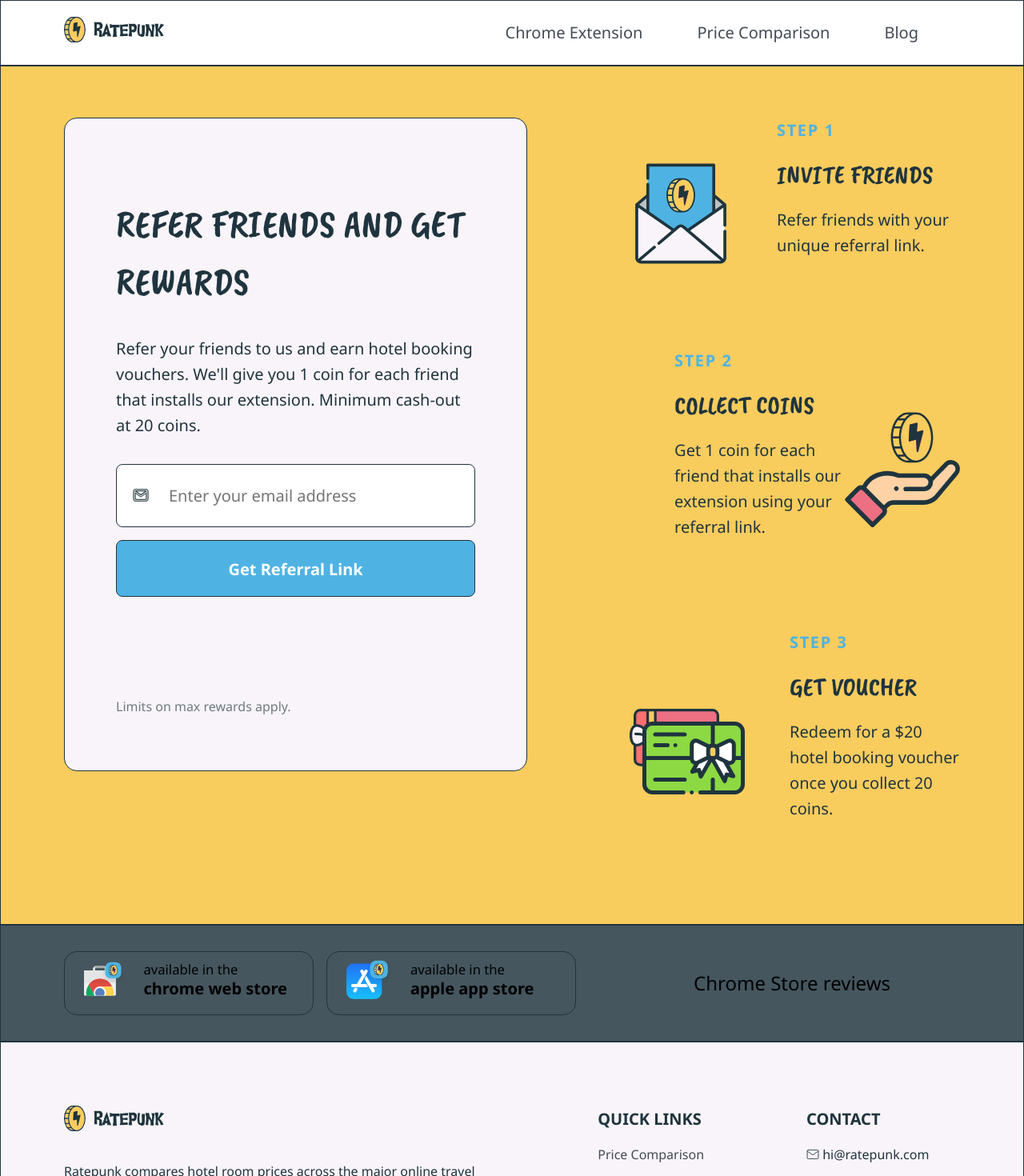
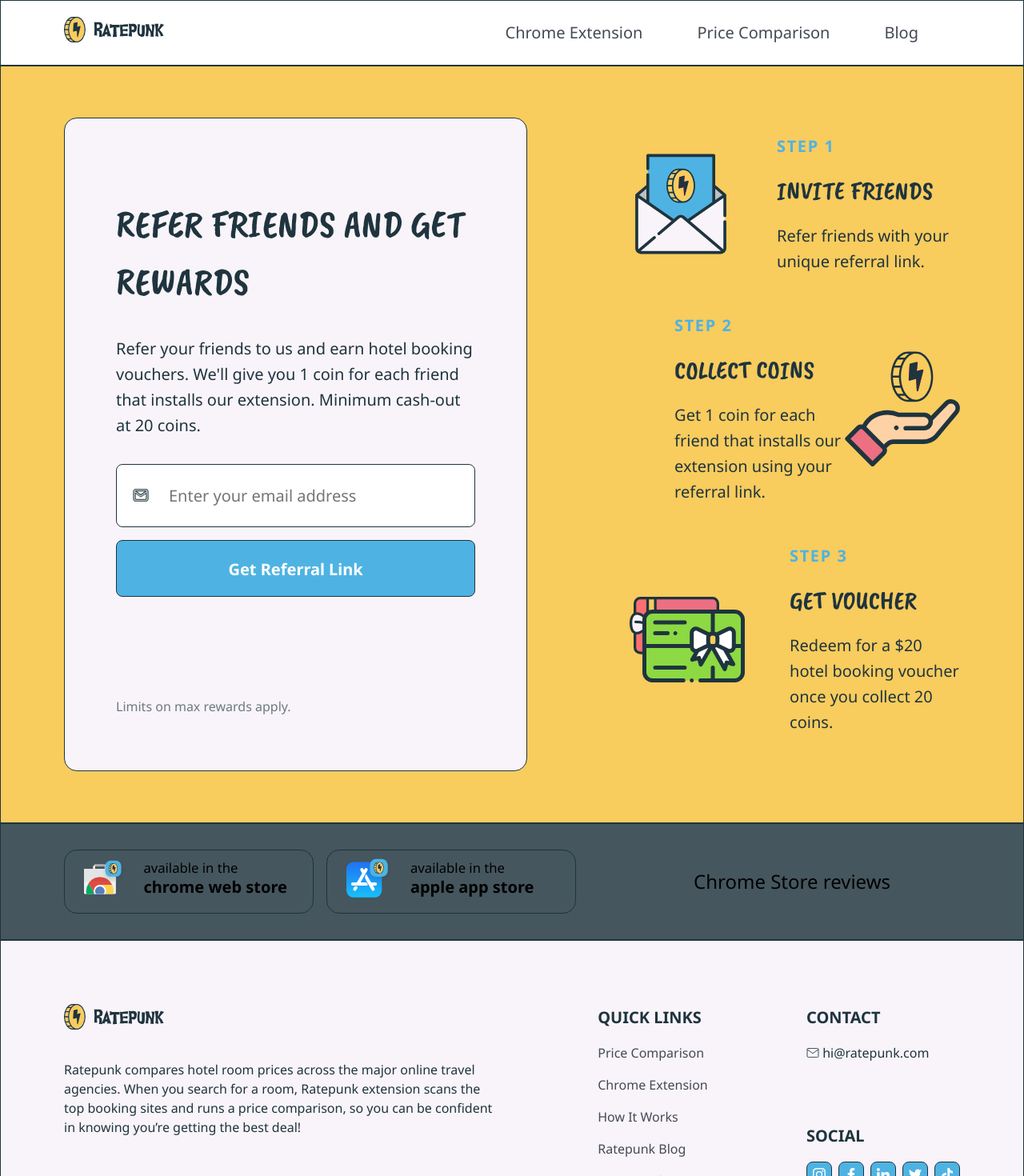
Before and after one commit to eyyMinda/ratepunk-task-fe, a Next.js app: page / in a window 1280 px wide. Shown: the top 1470 px of the page at 80% size. Built offline with nearby package versions, Linux system fonts and the light colour scheme; some icons are missing.

Commit message:
Fixed extension links and margins

```diff
--- a/components/Home/Extension.js
+++ b/components/Home/Extension.js
@@ -6,20 +6,20 @@ function Extension({ styles }) {
   return (
     <div id='extension' className={extensionStyles.app}>
       <div className={extensionStyles.app_container}>
-        <div className={extensionStyles.box}>
+        <a href='https://chrome.google.com/webstore/detail/ratepunk-same-hotel-way-c/gdaioanblcnghddimngklkhgcbomfdck?utm_source=ratepunk' className={extensionStyles.box}>
           <Image src="/chrome.svg" alt="Chrome app store" width={60} height={60} layout={'fixed'} />
           <div>
             <small>available in the</small>
             <b>chrome web store</b>
           </div>
-        </div>
-        <div className={extensionStyles.box}>
+        </a>
+        <a href='https://apps.apple.com/app/ratepunk/id1607823726' className={extensionStyles.box}>
           <Image src="/apple.svg" alt="Apple app store" width={60} height={60} layout={'fixed'} />
           <div>
             <small>available in the</small>
             <b>apple app store</b>
           </div>
-        </div>
+        </a>
         <div className={extensionStyles.rating}>
           <div>{[...Array(5)].map((_, i) => <Icon className={extensionStyles.star} icon="ion:star" width="23" height="23" key={i} />)}</div>
           <big>Chrome Store reviews</big>
--- a/components/Home/Landing.js
+++ b/components/Home/Landing.js
@@ -1,7 +1,15 @@
 import Image from "next/image";
+import { useState } from "react";
 import landingStyles from '../../styles/pages/Home/Landing.module.scss';
 
 function Landing() {
+  const [email, setEmail] = useState('');
+
+  const submit = e => {
+    e.preventDefault()
+    console.log(email);
+  }
+
   return (
     <div id='landing' className={landingStyles.landing}>
       <div className={landingStyles.landing_container}>
@@ -11,9 +19,9 @@ function Landing() {
           <form>
             <div>
               <Image src='/email.svg' alt="email icon" width={20} height={16} />
-              <input type='email' placeholder='Enter your email address' />
+              <input type='email' value={email} onChange={e => setEmail(e.target.value)} placeholder='Enter your email address' />
             </div>
-            <button>Get Referral Link</button>
+            <button onClick={submit}>Get Referral Link</button>
           </form>
           <small>Limits on max rewards apply.</small>
         </div>
--- a/styles/pages/Home/Landing.module.scss
+++ b/styles/pages/Home/Landing.module.scss
@@ -86,12 +86,12 @@
     }
 
     .steps {
-      @include flex(center, space-between, column);
+      margin-top: 20px;
       margin-left: 64px;
 
       @media (max-width: $mainScreen) {
         margin: 48px;
-        align-items: flex-start;
+        @include flex(center, flex-start, column);
       }
 
       @media (max-width: $medium) {
@@ -126,7 +126,6 @@
         .stepInfo {
           @include flex(center, flex-start, column);
           color: $Cprimary;
-          margin-bottom: 64px;
 
           &:nth-of-type(even) {
             margin-left: 56px;
@@ -137,10 +136,9 @@
           }
 
           @media (max-width: $medium) {
-            &:nth-of-type(1n) {
-              margin: 0;
-              align-items: center;
-            }
+            margin-bottom: 64px;
+            margin: 0;
+            align-items: center;
           }
 
           b {
```
